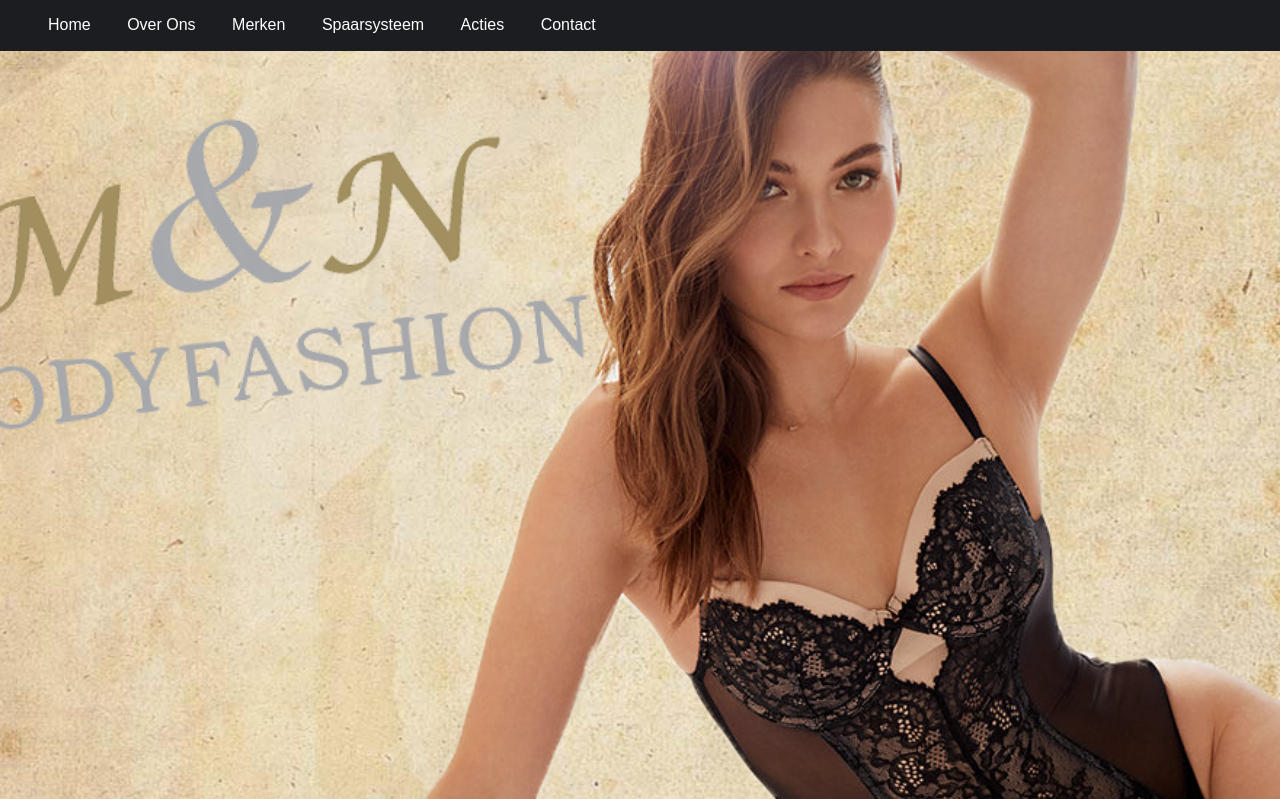
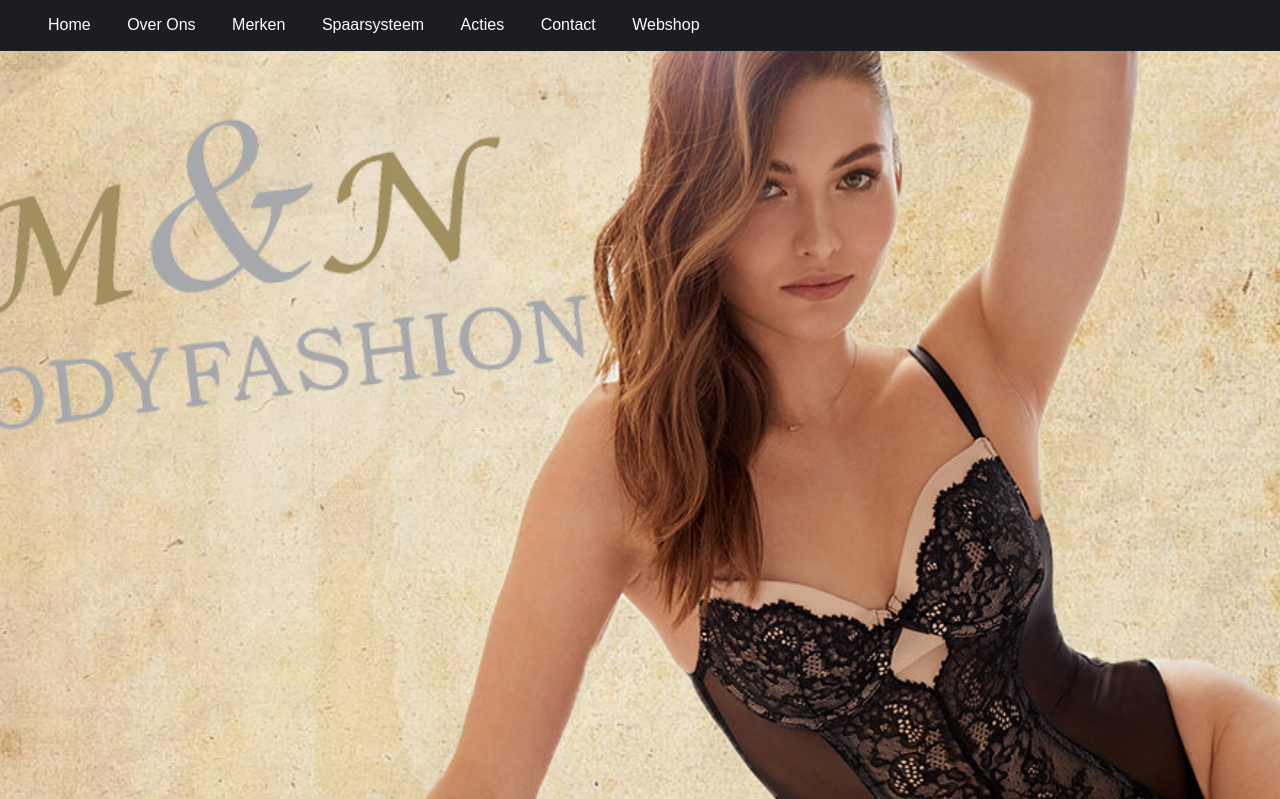
Before and after one commit to wouter141/FRESH-DEV-M-N-Bodyfashion, a PHP site: page /Site/index.php in a window 1280 px wide. Shown: the top 799 px of the page. Run offline with PHP 8.4, Linux system fonts and the light colour scheme.

Commit message:
Webshop toegevoegd

```diff
--- a/Site/components/Navbar.php
+++ b/Site/components/Navbar.php
@@ -8,5 +8,6 @@
       <a href="./Spaarsysteem.php" class="Ancher-Tag"><li class="list-Navigatie">Spaarsysteem</li></a>
       <a href="./Acties.php" class="Ancher-Tag"><li class="list-Navigatie">Acties</li></a>
       <a href="./Contact.php" class="Ancher-Tag"><li class="list-Navigatie">Contact</li></a>
+      <a href="https://m-en-n.lingerie-styling.nl/" class="Ancher-Tag" target="_blank"><li class="list-Navigatie">Webshop</li></a>
     </ul>
   </nav>
```
